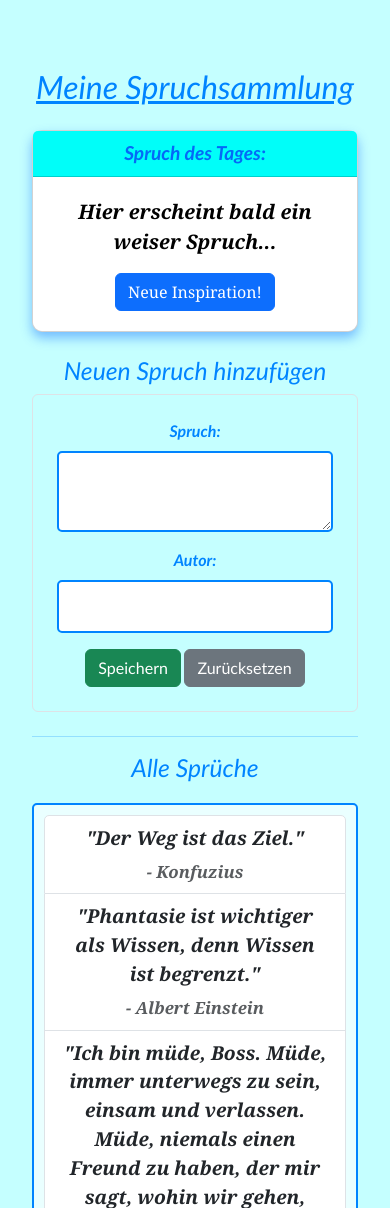
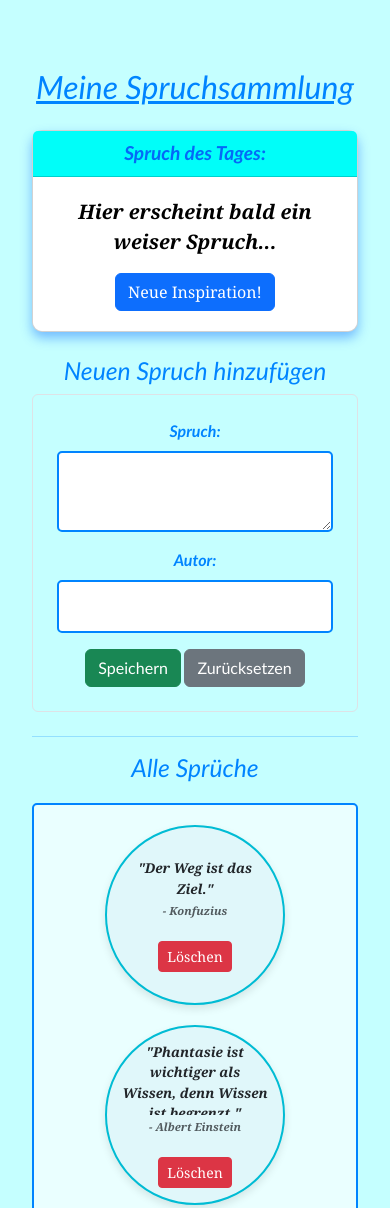
Before and after one commit to Benjamin-Kurth/web-app-homework, a plain HTML site: page index.html in a window 390 px wide. Shown: the top 1208 px of the page. Drawn offline with nearby package versions, Linux system fonts and the light colour scheme.

Commit message:
added Delete-buttons to every saying in the list, added some more comments for better code understanding, bubbles added in which each saying is displayed individually

```diff
--- a/app.js
+++ b/app.js
@@ -1,4 +1,4 @@
-// Schritt 1: Elemente aus dem HTML "greifen".
+// Schritt // Schritt 1: Elemente aus dem HTML "greifen".
 const spruchAnzeige = document.getElementById('spruch-anzeige');
 const randomSpruchBtn = document.getElementById('random-spruch-btn');
 const neuesSpruchForm = document.getElementById('neuer-spruch-form');
@@ -10,36 +10,60 @@ const spruchListe = document.getElementById('spruch-liste');
 let sprueche = [
     { text: "Der Weg ist das Ziel.", autor: "Konfuzius" },
     { text: "Phantasie ist wichtiger als Wissen, denn Wissen ist begrenzt.", autor: "Albert Einstein" },
-    { text: "Ich bin müde, Boss. Müde, immer unterwegs zu sein, einsam und verlassen. Müde, niemals einen Freund zu haben, der mir sagt, wohin wir gehen, woher wir kommen und warum. Am meisten müde bin ich, Menschen zu sehen, die hässlich zueinander sind. Der Schmerz auf der Welt und das viele Leid, das macht mich sehr müde. Es gibt zu viel davon. Es ist, als wären in meinem Kopf lauter Glasscherben.", autor: "John Coffey"},
+    { text: "Ich bin müde, Boss. Müde, immer unterwegs zu sein, einsam und verlassen. Müde, niemals einen Freund zu haben, der mir sagt, wohin wir gehen, woher wir kommen und warum. Am meisten müde bin ich, Menschen zu sehen, die hässlich zueinander sind. Der Schmerz auf der Welt und das viele Leid, das macht mich sehr müde. Es ist, als wären in meinem Kopf lauter Glasscherben.", autor: "John Coffey" },
     { text: "Was dich nicht herausfordert, verändert dich auch nicht.", autor: "Fred Devito" },
     { text: "Du kannst deine Augen schließen, wenn du etwas nicht sehen willst, aber du kannst nicht dein Herz verschließen, wenn du etwas nicht fühlen willst.", autor: "Johnny Depp" }
 ];
 
-// Schritt 3: Eine Funktion, die deine Sprüche-Liste im HTML anzeigt.
+// Schritt 3: Eine Funktion, die deine Sprüche-Liste im HTML anzeigt (mit Bubble-Struktur).
 function renderSprueche() {
-    spruchListe.innerHTML = '';
-    sprueche.forEach(spruch => {
+    spruchListe.innerHTML = ''; // Leere die Liste, bevor sie neu befüllt wird
+
+    sprueche.forEach((spruch, index) => {
         const li = document.createElement('li');
+        // 'list-group-item' bleibt, aber wir entfernen Flexbox-Klassen vom li,
+        // da die Bubble-Struktur das interne Layout übernimmt.
         li.className = 'list-group-item';
+
+        // Hier ist die neue Struktur für die Bubble/den Kreis
         li.innerHTML = `
-            <p class="mb-1">"${spruch.text}"</p>
-            <small class="text-muted fst-italic">- ${spruch.autor}</small>
+            <div class="spruch-bubble">
+                <p class="mb-1 spruch-text">"${spruch.text}"</p>
+                <small class="text-muted fst-italic spruch-autor">- ${spruch.autor}</small>
+                <button type="button" class="btn btn-danger btn-sm mt-2 loeschen-button" data-index="${index}">Löschen</button>
+            </div>
         `;
-        spruchListe.appendChild(li);
+        // data-index wird weiterhin auf dem Button gesetzt, um ihn direkt zu identifizieren.
+        // Die Löschlogik im Event-Listener nutzt diesen Index nun wieder direkt.
+
+        spruchListe.appendChild(li); // Füge das fertige Listenelement zur ul-Liste hinzu
     });
 }
 
 // Schritt 4: Auf das Absenden des Formulars reagieren.
-neuesSpruchForm.addEventListener('submit', function(event) {
-    event.preventDefault();
-    const neuerSpruch = { text: spruchInput.value, autor: autorInput.value };
-    sprueche.push(neuerSpruch);
-    renderSprueche();
-    neuesSpruchForm.reset();
+neuesSpruchForm.addEventListener('submit', function (event) {
+    event.preventDefault(); // Verhindert das Neuladen der Seite
+    const neuerSpruchText = spruchInput.value.trim(); // .trim() entfernt Leerzeichen
+    const neuerAutorText = autorInput.value.trim();
+
+    // Grundlegende Validierung der Eingabefelder
+    if (neuerSpruchText && neuerAutorText) {
+        const neuerSpruch = { text: neuerSpruchText, autor: neuerAutorText };
+        sprueche.push(neuerSpruch); // Füge den neuen Spruch zum Array hinzu
+        renderSprueche(); // Liste neu rendern, um den neuen Spruch anzuzeigen
+        neuesSpruchForm.reset(); // Formularfelder zurücksetzen
+    } else {
+        alert('Bitte gib sowohl einen Spruch als auch einen Autor ein.');
+    }
 });
 
 // Schritt 5: Auf den Klick des "Zufalls-Button" reagieren.
-randomSpruchBtn.addEventListener('click', function() {
+randomSpruchBtn.addEventListener('click', function () {
+    // Überprüfe, ob überhaupt Sprüche vorhanden sind
+    if (sprueche.length === 0) {
+        spruchAnzeige.innerHTML = '<p>Keine Sprüche vorhanden. Füge welche hinzu!</p>';
+        return; // Beende die Funktion, wenn das Array leer ist
+    }
     const zufallsIndex = Math.floor(Math.random() * sprueche.length);
     const zufallsSpruch = sprueche[zufallsIndex];
     spruchAnzeige.innerHTML = `
@@ -48,5 +72,26 @@ randomSpruchBtn.addEventListener('click', function() {
     `;
 });
 
-// Initialer Aufruf: Die Liste beim Start der Seite laden.
-renderSprueche();
+// Schritt 6: Event-Listener für die Löschfunktion (mit Event Delegation).
+spruchListe.addEventListener('click', function (event) {
+    // Überprüfe, ob das geklickte Element den 'loeschen-button' Klasse hat
+    if (event.target.classList.contains('loeschen-button')) {
+        const button = event.target;
+        // Lese den gespeicherten Index aus dem data-index Attribut des Buttons aus
+        const indexZumLoeschen = parseInt(button.dataset.index);
+
+        // Sicherheitsprüfung: Ist der Index gültig und im Bereich des Arrays?
+        if (!isNaN(indexZumLoeschen) && indexZumLoeschen >= 0 && indexZumLoeschen < sprueche.length) {
+            const geloeschterSpruch = sprueche.splice(indexZumLoeschen, 1)[0];
+            console.log(`Gelöschter Spruch: "${geloeschterSpruch.text}" von ${geloeschterSpruch.autor}`);
+
+            // Render die Liste neu, um den gelöschten Spruch zu entfernen und Indizes zu aktualisieren
+            renderSprueche();
+        }
+    }
+});
+
+// Schritt 7: Die Sprüche-Liste initial rendern.
+// Dieser Event-Listener stellt sicher, dass die renderSprueche-Funktion erst ausgeführt wird,
+// wenn das gesamte HTML-Dokument geladen und parsiert wurde.
+document.addEventListener('DOMContentLoaded', renderSprueche);
--- a/style.css
+++ b/style.css
@@ -45,7 +45,7 @@ h1 {
 
 #spruch-input,
 #autor-input {
-  font-family: Cambria, Cochin, Georgia, Times, 'Times New Roman', serif;
+    font-family: Cambria, Cochin, Georgia, Times, 'Times New Roman', serif;
     font-size: 1.2rem;
     padding: 10px;
     border: 2px solid rgb(0, 132, 255);
@@ -70,7 +70,52 @@ h1 {
     border-radius: 5px;
     background-color: rgba(255, 255, 255, 0.64);
     color: rgb(0, 0, 0);
-    list-style-type: circle;
+    list-style-type: none;
+}
+
+.spruch-bubble {
+    background-color: #e0f7fa;
+    border: 2px solid #00bcd4;
+    border-radius: 50%;
+    width: 250px;
+    height: 250px;
+    display: flex;
+    flex-direction: column;
+    justify-content: center;
+    align-items: center;
+    text-align: center;
+    padding: 15px;
+    margin: 10px auto;
+    box-shadow: 0 4px 8px rgba(0, 0, 0, 0.1);
+    transition: transform 0.2s ease-in-out;
+    overflow: hidden;
+}
+
+.spruch-bubble:hover {
+    transform: translateY(-5px);
+}
+
+.spruch-bubble .spruch-text {
+    font-size: 0.95rem;
+    margin-bottom: 0.5rem;
+    max-height: 70%;
+    overflow: hidden;
+    text-overflow: ellipsis;
+    display: -webkit-box;
+    -webkit-line-clamp: 4;
+    line-clamp: 4;
+    -webkit-box-orient: vertical;
+}
+
+.spruch-bubble .spruch-autor {
+    font-size: 0.8rem;
+    margin-bottom: 0.8rem;
+}
+
+.list-group-item {
+    padding: 0;
+    border: none;
+    background-color: transparent;
 }
 
 @media (max-width: 768px) {
@@ -86,4 +131,17 @@ h1 {
     .card-header {
         font-size: 1.2rem;
     }
+    .spruch-bubble {
+        width: 180px;
+        height: 180px;
+        font-size: 0.9rem;
+    }
+    .spruch-bubble .spruch-text {
+        font-size: 0.85rem;
+        -webkit-line-clamp: 5;
+        line-clamp: 5;
+    }
+    .spruch-bubble .spruch-autor {
+        font-size: 0.7rem;
+    }
 }
```
